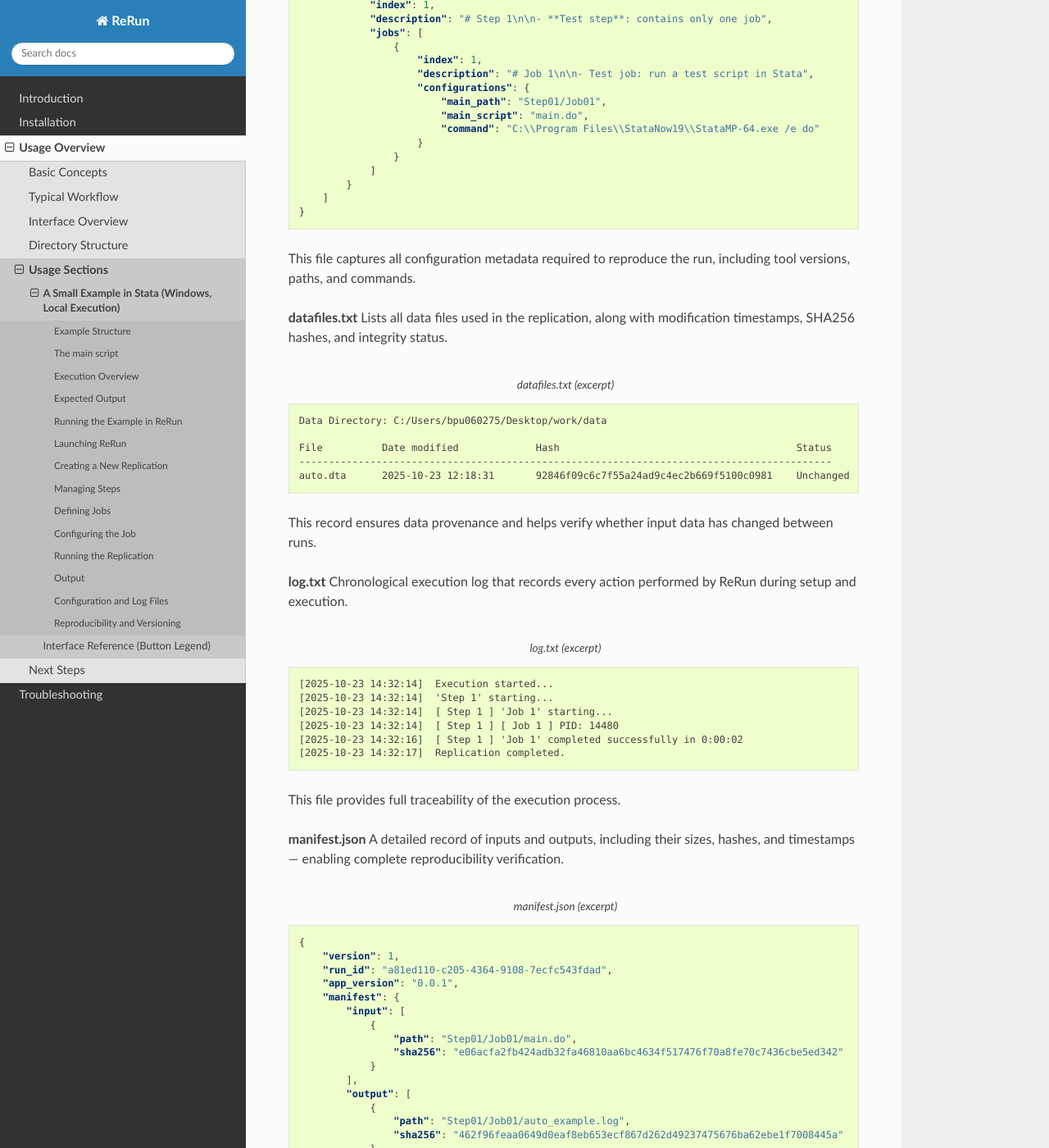
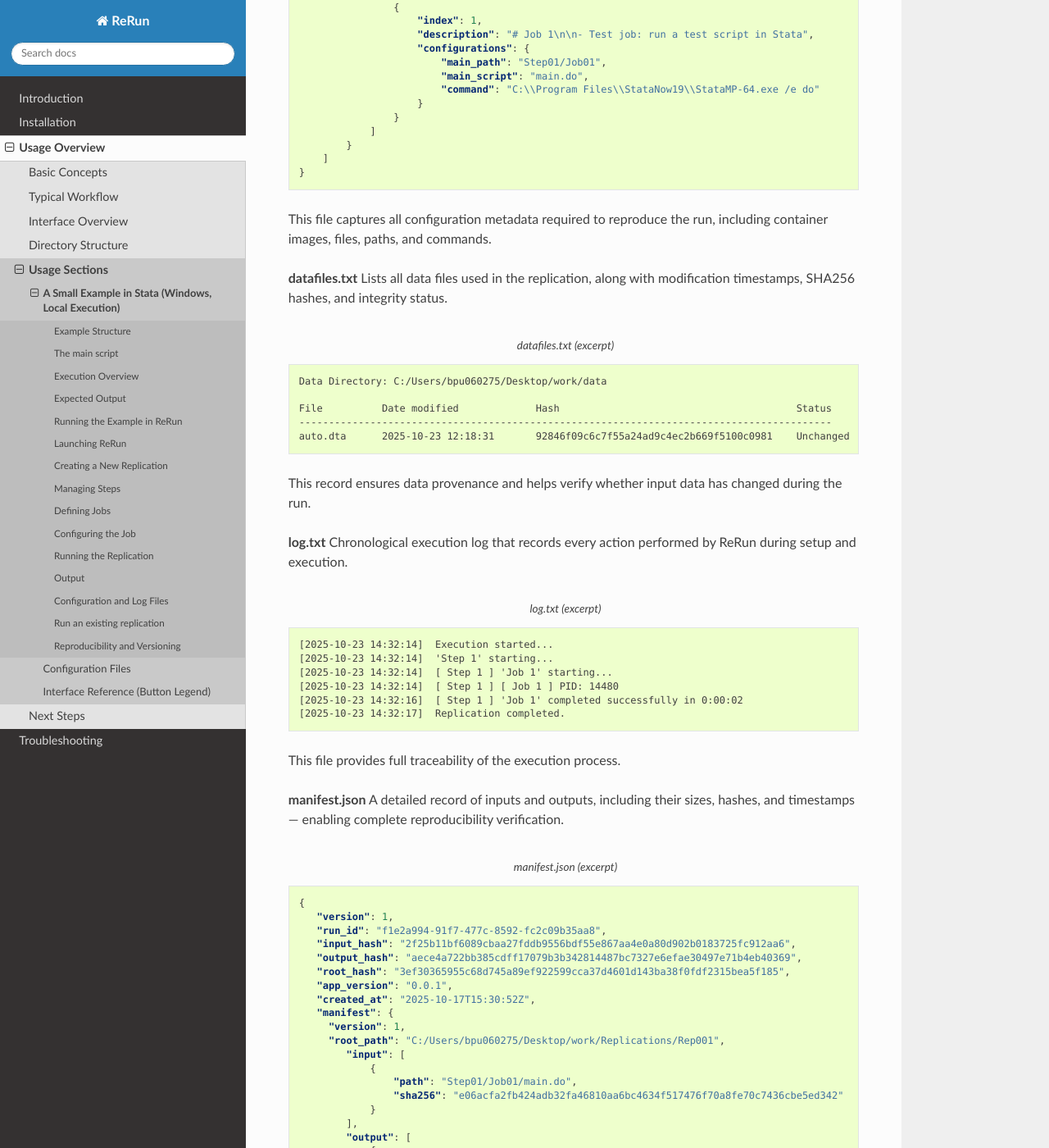
Before and after one commit to gustavoig/rerun-docs, a Sphinx documentation site: the page built from docs/usage/stata_small_example.rst, in a window 1280 px wide and 1400 px high, scrolled down 16415 px. Shown: the whole window at 82% size. Built offline with Sphinx 7.4.7 and the Read the Docs theme 3.1.0, drawn with Linux system fonts in a browser that asks for light colours; some of the changed text lies outside the part shown.

Commit message:
Update docs

```diff
--- a/docs/usage/index.rst
+++ b/docs/usage/index.rst
@@ -125,6 +125,7 @@
    :maxdepth: 2
 
    stata_small_example
+   configuration_files
    interface_reference
 
 
--- a/docs/usage/stata_small_example.rst
+++ b/docs/usage/stata_small_example.rst
@@ -275,26 +275,25 @@
 
 .. code-block:: text
 
-   └───Rep001
-       │   config.json
-       │   datafiles.txt
-       │   log.txt
-       │   manifest.json
-       │   readme.md
-       │   replication_tree.txt
+   └─── Rep001
+       ├── config.json
+       ├── datafiles.txt
+       ├── log.txt
+       ├── manifest.json
+       ├── readme.md
+       ├── replication_tree.txt
        │
-       └───Step01
-           │   readme.md
+       └─── Step01
+           ├── readme.md
            │
-           └───Job01
-                   auto_example.log
-                   main.do
-                   main.log
-                   profile.do
-                   readme.md
-                   stata_requirements.txt
+           └─── Job01
+               ├── auto_example.log
+               ├── main.do
+               ├── main.log
+               ├── profile.do
+               ├── readme.md
+               └── stata_requirements.txt
 
----
 
 Configuration and Log Files
 ---------------------------
@@ -326,7 +325,8 @@
        ]
    }
 
-This file captures all configuration metadata required to reproduce the run, including tool versions, paths, and commands.
+This file captures all configuration metadata required to reproduce the run, including container
+images, files, paths, and commands.
 
 
 **datafiles.txt** Lists all data files used in the replication, along with modification timestamps, SHA256 hashes, and integrity status.
@@ -340,7 +340,7 @@
    ------------------------------------------------------------------------------------------
    auto.dta      2025-10-23 12:18:31       92846f09c6c7f55a24ad9c4ec2b669f5100c0981    Unchanged
 
-This record ensures data provenance and helps verify whether input data has changed between runs.
+This record ensures data provenance and helps verify whether input data has changed during the run.
 
 
 **log.txt** Chronological execution log that records every action performed by ReRun during setup and execution.
@@ -364,10 +364,16 @@
    :caption: manifest.json (excerpt)
 
    {
-       "version": 1,
-       "run_id": "a81ed110-c205-4364-9108-7ecfc543fdad",
-       "app_version": "0.0.1",
-       "manifest": {
+      "version": 1,
+      "run_id": "f1e2a994-91f7-477c-8592-fc2c09b35aa8",
+      "input_hash": "2f25b11bf6089cbaa27fddb9556bdf55e867aa4e0a80d902b0183725fc912aa6",
+      "output_hash": "aece4a722bb385cdff17079b3b342814487bc7327e6efae30497e71b4eb40369",
+      "root_hash": "3ef30365955c68d745a89ef922599cca37d4601d143ba38f0fdf2315bea5f185",
+      "app_version": "0.0.1",
+      "created_at": "2025-10-17T15:30:52Z",
+      "manifest": {
+        "version": 1,
+        "root_path": "C:/Users/bpu060275/Desktop/work/Replications/Rep001",
            "input": [
                {
                    "path": "Step01/Job01/main.do",
@@ -410,7 +416,7 @@
 This serves as a self-contained human-readable summary of the replication.
 
 
-**replication_tree.txt** Provides a tree-like representation of the project structure.
+**replication_tree.txt** Provides a tree-like representation of the project structure (pre-run).
 
 .. code-block:: text
    :caption: replication_tree.txt
@@ -433,11 +439,15 @@
 
 - Each step has its own ``readme.md`` summarizing its content.
 - The **Job** folder (e.g., ``Job01``) contains all the files required to run and reproduce that job:
- - ``auto_example.log`` – The Stata output log generated by the main script.
- - ``main.do`` – The job’s main Stata script.
- - ``main.log`` – Execution log capturing command-level details (automatically created by Stata in batch mode).
- - ``profile.do`` – Automatically generated by ReRun; defines path variables like ``path_main`` and ``path_source``.
- - ``stata_requirements.txt`` – A record of required Stata packages and its version.
+- ``auto_example.log`` – The Stata output log generated by the main script.
+- ``main.do`` – The job’s main Stata script.
+- ``main.log`` – Execution log capturing command-level details (automatically created by Stata in batch mode).
+- ``profile.do`` – Automatically generated by ReRun; defines path variables like ``path_main`` and ``path_source``.
+- ``stata_requirements.txt`` – A record of required Stata packages and its version (requires the installation of the Stata package `stata-require <https://github.com/sergiocorreia/stata-require>`_).
+
+
+Run an existing replication
+---------------------------
 
 Reproducibility and Versioning
 ------------------------------
```
Also changed, not shown: docs/usage/configuration_files.rst (added, +203 -0 lines), docs/_static/stata_small_example/05_jobconfig_window/14_tools_path_set_to_plus.png (added).
